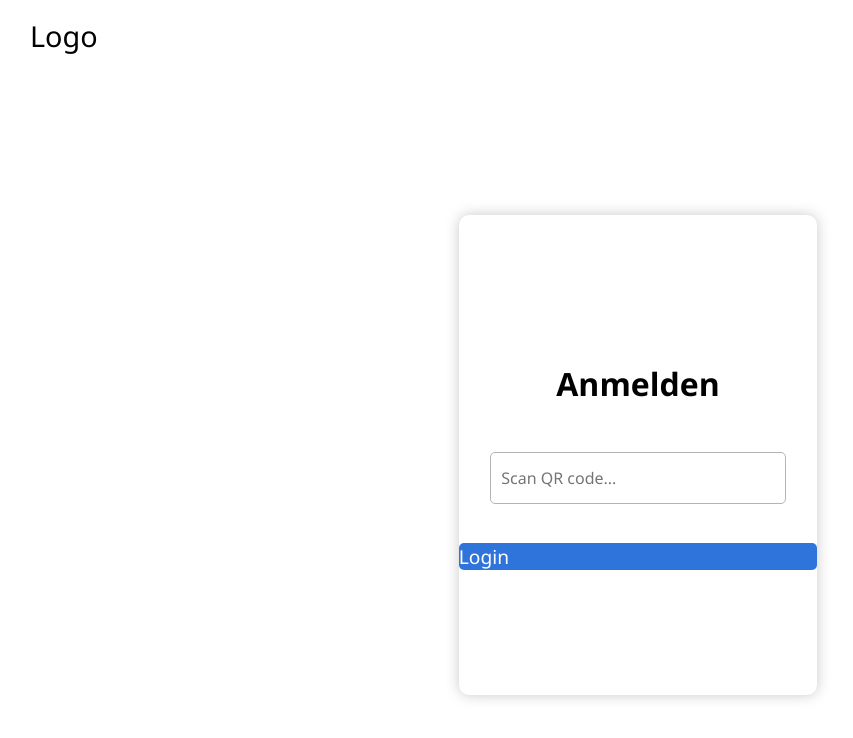
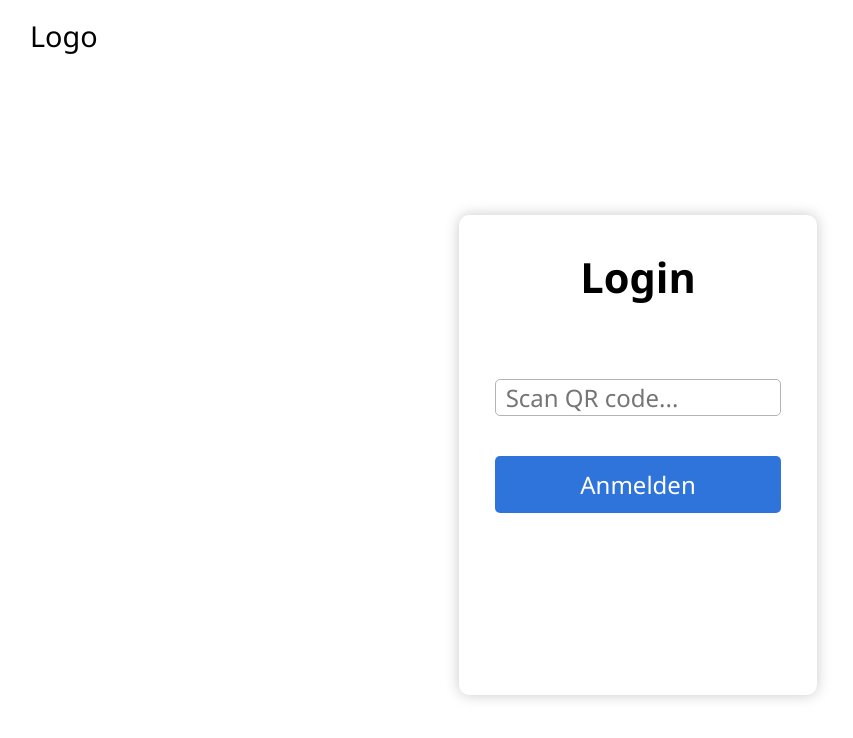
Before and after one commit to SaS-Banking-System/SaS-Web-Frontend, a Nuxt app: page /login in a window 1280 px wide. Shown: the top 738 px of the page, without its empty margins (2-855 px from the left). Built offline with nearby package versions, Linux system fonts and the light colour scheme.

Commit message:
- fixed login screen, changed dashboard and cleaned up code

```diff
--- a/components/FAQ.vue
+++ /dev/null
@@ -1,6 +0,0 @@
-<template>
-    <h1>FAQ</h1>
-</template>
-
-<style scoped>
-</style>
--- a/components/Impressum.vue
+++ /dev/null
@@ -1,4 +0,0 @@
-<template>
-    <h1>Impressum</h1>
-    <p>Test</p>
-</template>
--- a/components/Login.vue
+++ b/components/LoginBox.vue
@@ -1,13 +1,15 @@
 <template>
     <div class="login">
+        <div class="mar">
         <div class="loginbox">
-            <h1>Anmelden</h1><br>
-            <form type="text" class="qrscanner">
+            <h1>Login</h1><br>
+            <form type="text" class="form">
                 <input type="text" placeholder="Scan QR code...">
             </form>
             <button class="loginButton">
-                <NuxtLink to="/personalDashboard">Login</NuxtLink>
+                <NuxtLink to="/personalDashboard">Anmelden</NuxtLink>
             </button>
+            </div>
         </div>
     </div>
 </template>
@@ -24,42 +26,60 @@
     flex-direction: column;
     justify-content: center;
     align-items: center;
-    font-size: 1rem;
-    font-family: 'Segoe UI', Tahoma, Geneva, Verdana, sans-serif;
     filter: drop-shadow(0px 0px 7px rgb(201, 201, 201));
 }
+.mar {
+    margin-inline: 12vw;
+}
 h1 {
-    margin-bottom: 2vw;
+    font-size: 2.6rem;
+    font-family: 'Segoe UI', Tahoma, Geneva, Verdana, sans-serif;
+    margin-bottom: 7vh;
 }
-.qrscanner > input {
-    width: 22vw;
-    height: 6vh;
+.form {
+    width: 80%;
+    display: flex;
+    justify-content: center;
+}
+.form > input {
+    width: 100%;
     border: 1px solid rgb(180, 180, 180);
     border-radius: 5px;
     padding-inline-start: 10px;
-    margin-bottom: 3vw;
+    margin-bottom: 5vh;
     font-family: 'Segoe UI', Tahoma, Geneva, Verdana, sans-serif;
-    font-size: 1rem;
+    font-size: 1.5rem;
     outline: none;
 }
 
-.qrscanner > input:focus {
+.form > input:focus {
     outline: 2px solid rgba(125, 169, 252, 0.747);
     filter: drop-shadow(0px 0px 3px rgb(125, 169, 252, 0.747));
 }
 
 .loginButton {
     all: unset;
-    font-family: 'Segoe UI', Tahoma, Geneva, Verdana, sans-serif;
-    font-size: 1.2rem;
+    width: 80%;
     background-color: rgb(47, 116, 219);
+    transition: background-color 0.2s;
     color: white;
-    width: 100%;
     border-radius: 5px;
+    margin-bottom: 22vh;
+    padding-top: 12px;
+    padding-bottom: 12px;
+    display: flex;
+    justify-content: center;
 }
 
 .loginButton > a {
     all: unset;
+    font-weight: 500;
+    font-family: 'Segoe UI', Tahoma, Geneva, Verdana, sans-serif;
+    font-size: 1.5rem;
 }
 
+.loginButton:hover {
+    background-color: rgb(41, 86, 153);
+    cursor: pointer;
+}
 </style>
--- a/pages/faq.vue
+++ b/pages/faq.vue
@@ -1,7 +1,7 @@
 <template>
     <div class="wrapper">
         <Navbar />
-        <FAQ />
+        <h1>FAQ</h1>
     </div>
 </template>
 
--- a/pages/impressum.vue
+++ b/pages/impressum.vue
@@ -1,7 +1,8 @@
 <template>
     <div class="wrapper">
         <Navbar />
-       <Impressum />
+        <h1>Impressum</h1>
+        <p>Test</p>
     </div>
 </template>
 
--- a/pages/login.vue
+++ b/pages/login.vue
@@ -4,7 +4,7 @@
             <NuxtLink to="/">Logo</NuxtLink>
         </div>
 
-        <Login class="login"></Login>
+        <LoginBox class="login"></LoginBox>
     </div>
 </template>
 
--- a/pages/personalDashboard.vue
+++ b/pages/personalDashboard.vue
@@ -2,8 +2,12 @@
     <div class="wrapper">
         <Navbar />
         <h1>Personal dashboard</h1>
-        <h2>Your balance is €</h2>
-        <TransactionList />
+        <div class="pageContent">
+            <h2>Your balance is €</h2>
+            <div class="transactionList">
+                <TransactionList />
+            </div>
+        </div>
     </div>
 </template>
 
@@ -14,17 +18,26 @@
     background-color: white;
 }
 
+.pageContent {
+    margin-left: 26rem;
+    display: flex;
+    justify-content: center;
+}
+
 h1 {
-    margin-left: 7.8vw;
+    margin-left: 9.4rem;
     font-size: 3rem;
     font-weight: 400;
     font-family: 'Segoe UI', Tahoma, Geneva, Verdana, sans-serif;
 }
 
 h2 {
-    margin-left: 7.8vw;
     font-size: 2rem;
     font-weight: 400;
     font-family: 'Segoe UI', Tahoma, Geneva, Verdana, sans-serif;
 }
+
+.transactionList {
+
+}
 </style>
```
